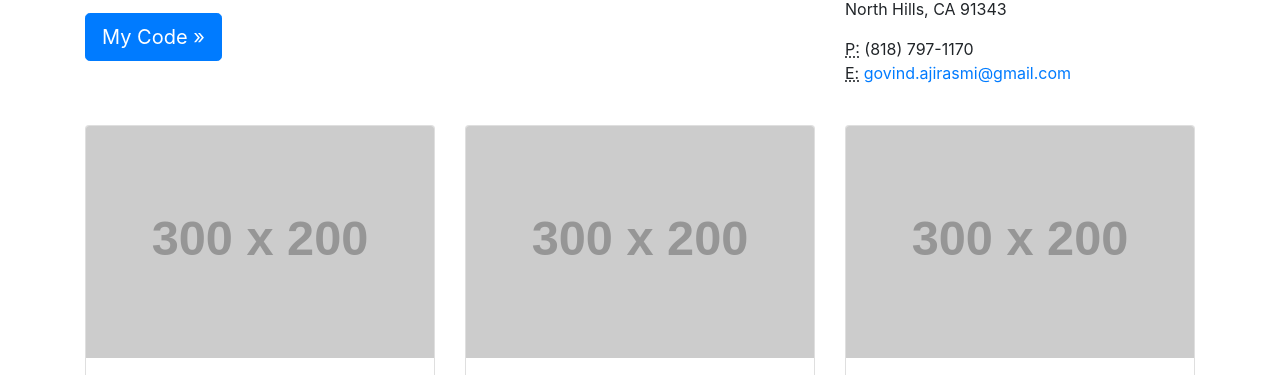
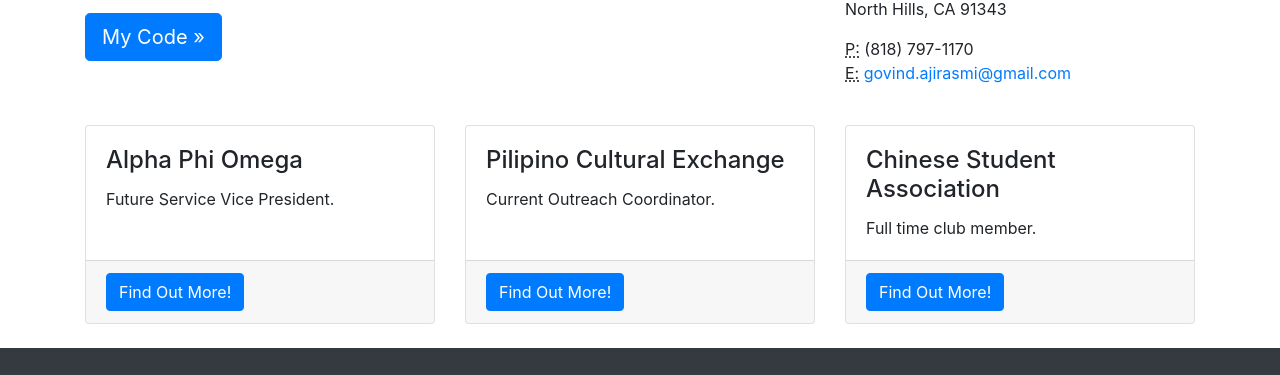
Before and after one commit to govindrasmi/govindrasmi.github.io, a website: page index.html in a window 1280 px wide. Shown: the part 577-952 px from the top of the page. Drawn offline with Linux system fonts and the light colour scheme; placeholder pictures from the web are drawn by us.

Commit message:
updated image thing

```diff
--- a/index.html
+++ b/index.html
@@ -92,7 +92,7 @@
       <div class="row">
         <div class="col-sm-4 my-4">
           <div class="card">
-            <img class="card-img-top" src="http://placehold.it/300x200" alt="">
+
             <div class="card-body">
               <h4 class="card-title">Alpha Phi Omega</h4>
               <p class="card-text">Future Service Vice President.</p>
@@ -104,7 +104,7 @@
         </div>
         <div class="col-sm-4 my-4">
           <div class="card">
-            <img class="card-img-top" src="http://placehold.it/300x200" alt="">
+
             <div class="card-body">
               <h4 class="card-title">Pilipino Cultural Exchange</h4>
               <p class="card-text">Current Outreach Coordinator.</p>
@@ -116,7 +116,7 @@
         </div>
         <div class="col-sm-4 my-4">
           <div class="card">
-            <img class="card-img-top" src="http://placehold.it/300x200" alt="">
+
             <div class="card-body">
               <h4 class="card-title">Chinese Student Association</h4>
               <p class="card-text">Full time club member.</p>
```
